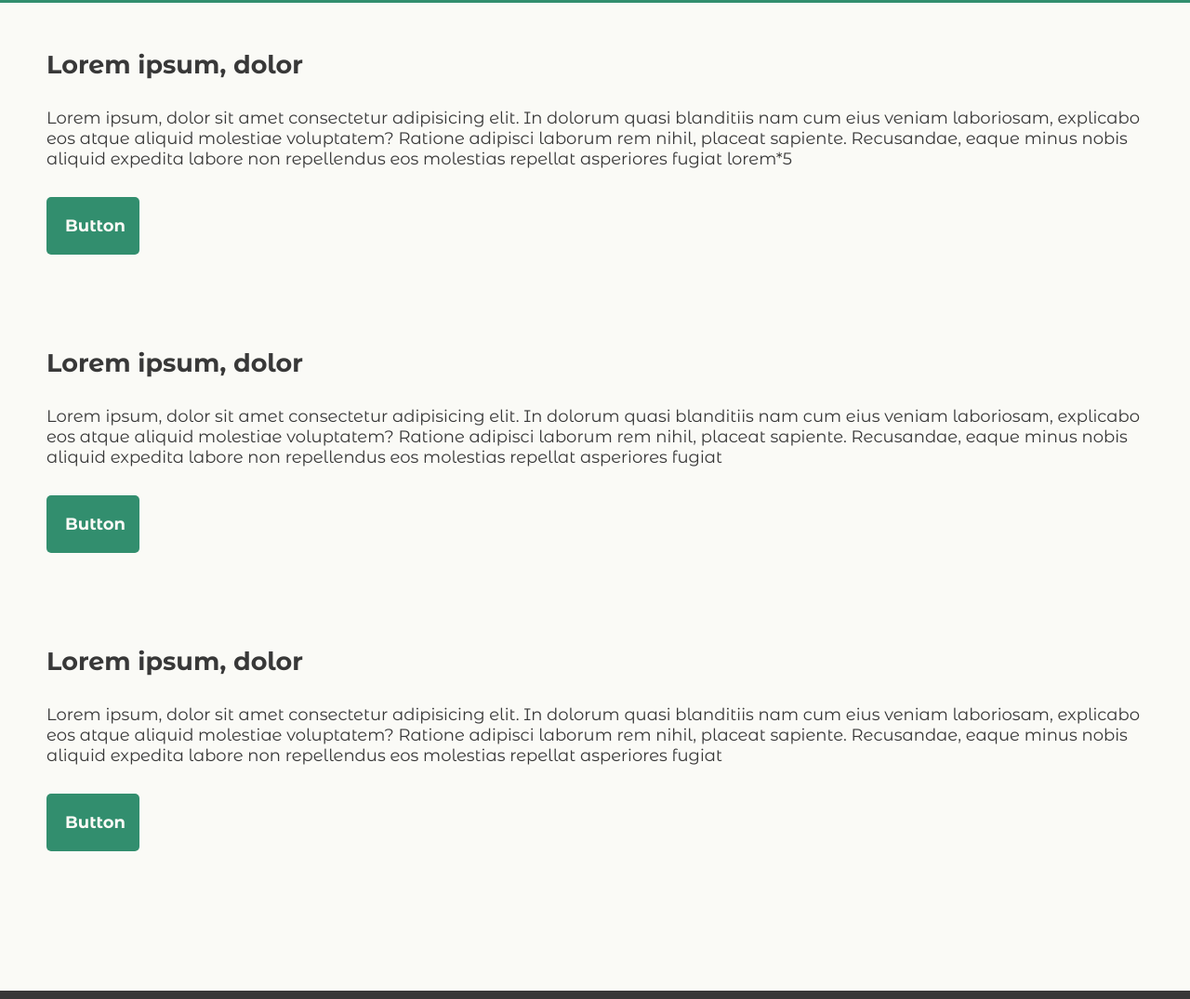
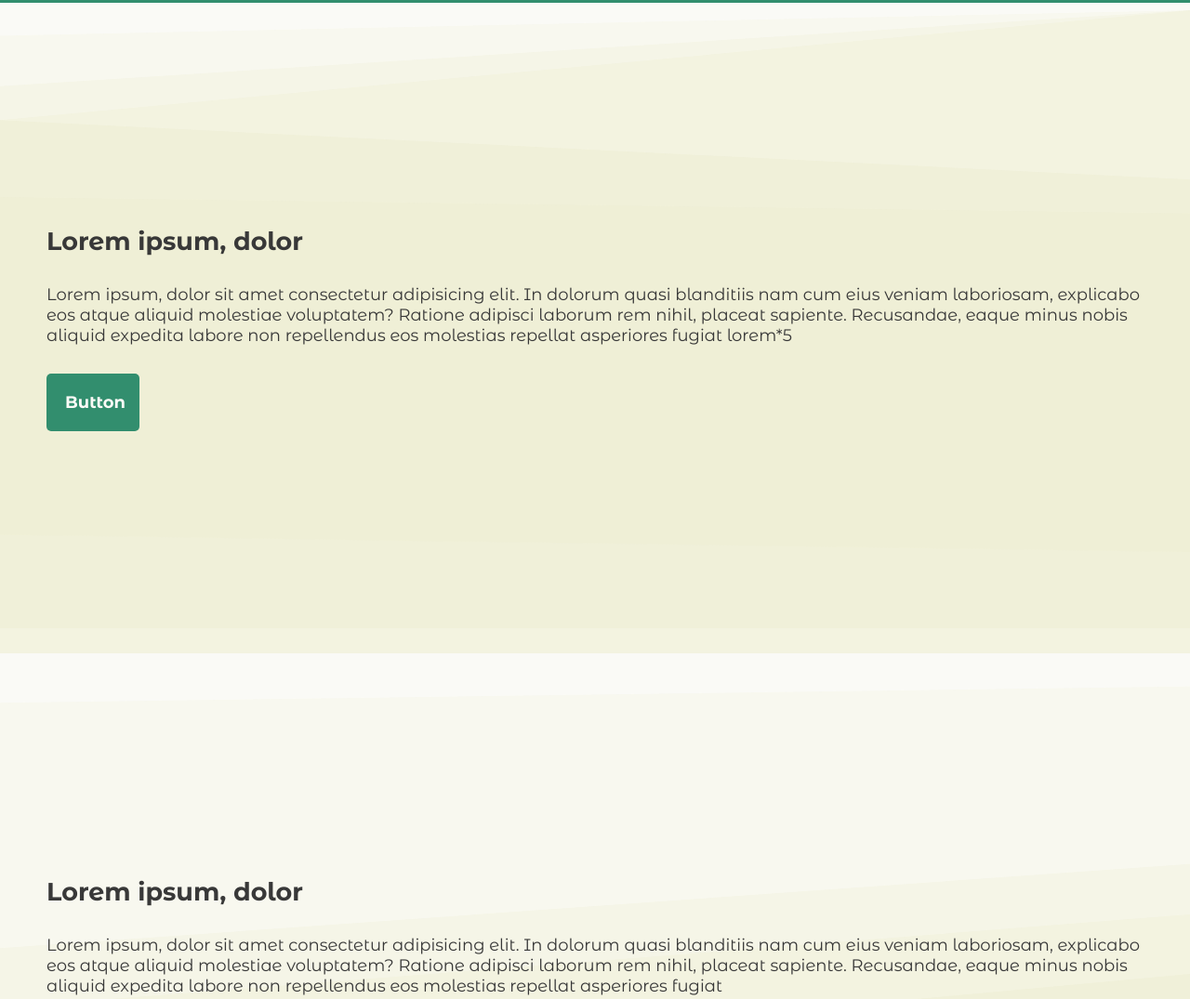
Before and after one commit to HelloAkiraS/ctnc-repo, a plain HTML site: page planos.html in a window 1280 px wide. Shown: the part 97-1172 px from the top of the page at 93% size. Drawn offline with Linux system fonts and the light colour scheme; a web font is replaced by a local one.

Commit message:
adição do background

```diff
--- a/assets/css/planos.css
+++ b/assets/css/planos.css
@@ -1,18 +1,17 @@
-
-main{
+main {
     display: flex;
     flex-direction: column;
     align-items: center;
     justify-content: center;
 }
 
-.limit-container{
+main .limit-container {
     display: flex;
     flex-direction: column;
     gap: 30px;
 }
 
-.limit-container>a{
+main .limit-container>a {
     max-width: 100px;
     padding: 20px;
     background-color: var(--primary-color);
@@ -22,3 +21,29 @@ main{
     text-decoration: none;
     color: var(--light-color);
 }
+
+main section:nth-of-type(1) {
+    height: calc(100vh - 100px);
+    background-image: url(../img/bg-option-6.svg);
+    background-repeat: no-repeat;
+}
+
+main section:nth-of-type(2) {
+    height: calc(100vh - 100px);
+    background-image: url(../img/bg-option-7.svg);
+    background-repeat: no-repeat;
+}
+
+main section:nth-of-type(3) {
+    height: calc(100vh - 100px);
+    background-image: url(../img/bg-option-8.svg);
+    background-repeat: no-repeat;
+}
+
+main section{
+        width: 100%;
+        display: flex;
+        justify-content: center;
+        align-items: center;
+        background-size: cover;
+    }
--- a/planos.html
+++ b/planos.html
@@ -82,14 +82,6 @@
                     <a href="#" >Button</a>
             </div>
         </section>
-
-        <section>
-            <div class="limit-container">
-                <table>
-                    <!-- [ALTERAR] -->
-                </table>
-            </div>
-        </section>
     </main>
     <footer>
         <section>
```
Also changed, not shown: assets/img/bg-option-6.svg (added), assets/img/bg-option-7.svg (added), assets/img/bg-option-8.svg (added).
